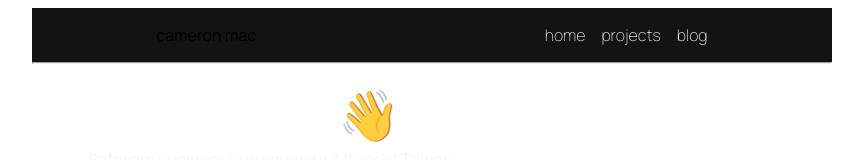
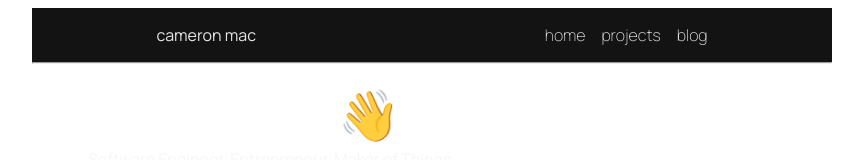
Before and after one commit to cameronkc/cameronmac.com, a SvelteKit app: page / in a window 1280 px wide. Shown: the top 160 px of the page, without its empty margins (208-1071 px from the left). Built offline with nearby package versions, Linux system fonts and the light colour scheme; a web font is replaced by a local one.

Commit message:
background color

```diff
--- a/src/routes/+layout.svelte
+++ b/src/routes/+layout.svelte
@@ -15,6 +15,10 @@
         justify-content: space-between;
         align-items: center;
         padding-top: 1em;
+    }
+
+    .navLogo {
+        color: #ffffffe3
     }
     .navList {
         font-weight: 100;
```
